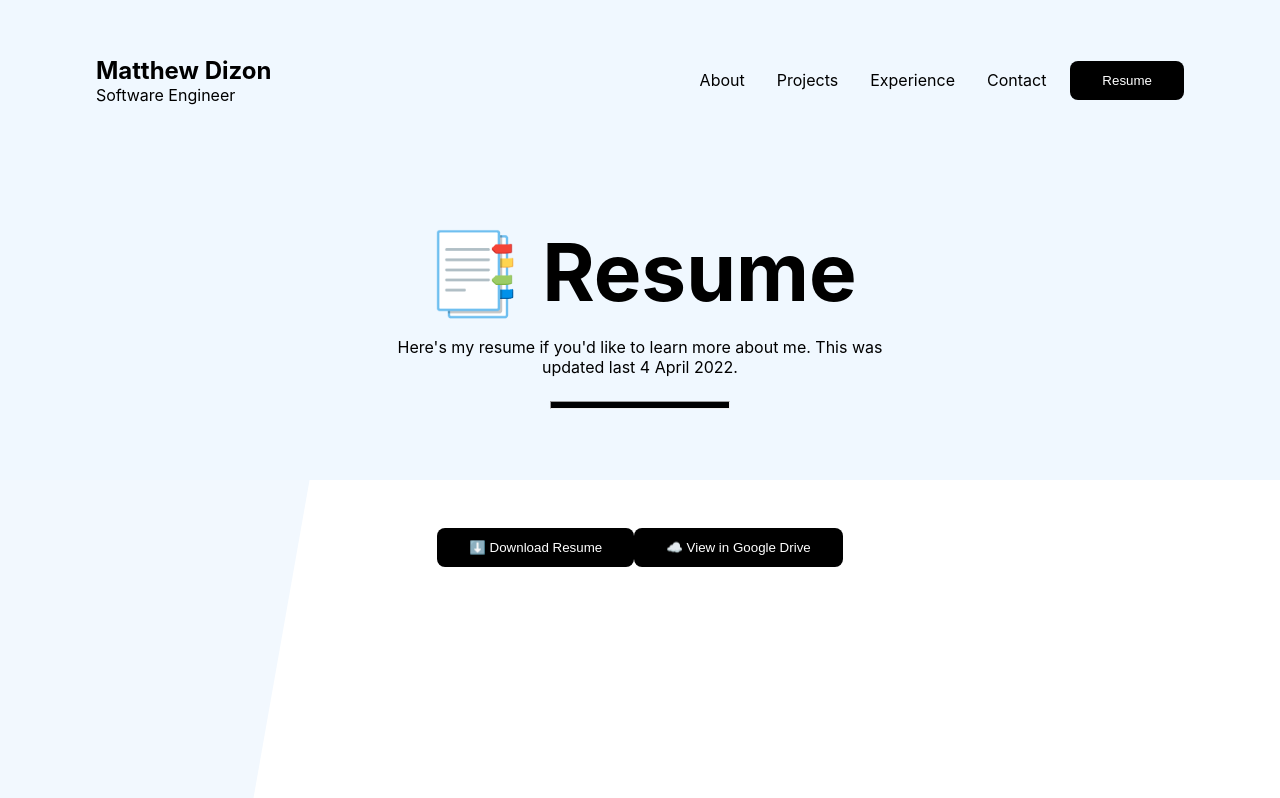
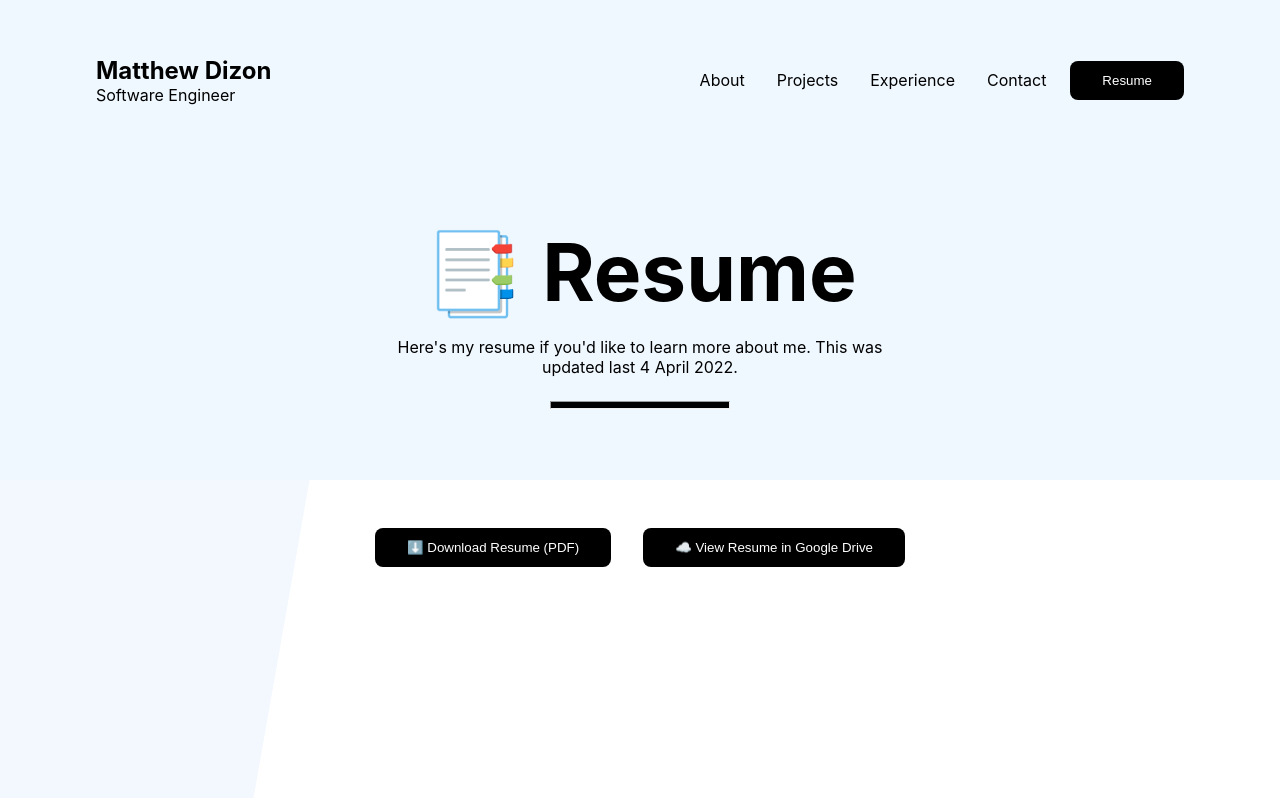
Before and after one commit to matthewdizon/nextjs-portfolio-website, a Next.js app: page /resume in a window 1280 px wide. Shown: the top 798 px of the page. Built offline with nearby package versions, Linux system fonts and the light colour scheme.

Commit message:
button spacing

```diff
--- a/pages/resume.js
+++ b/pages/resume.js
@@ -9,6 +9,8 @@ const ButtonsContainer = styled.div`
 
     button {
         padding: 12px 32px;
+        margin: 0 16px;
+
         border-radius: 8px;
         border: black;
         background-color: black;
@@ -43,8 +45,8 @@ export default function Resume() {
                 description="Here's my resume if you'd like to learn more about me. This was updated last 4 April 2022."
             />
             <ButtonsContainer>
-                <button>⬇️ Download Resume</button>
-                <button>☁️ View in Google Drive</button>
+                <button>⬇️ Download Resume (PDF)</button>
+                <button>☁️ View Resume in Google Drive</button>
             </ButtonsContainer>
             <ResumeContainer>
                 <embed src="/matthew-dizon-resume-4-4-2022.pdf" width="800px" height="1050px" />
```
